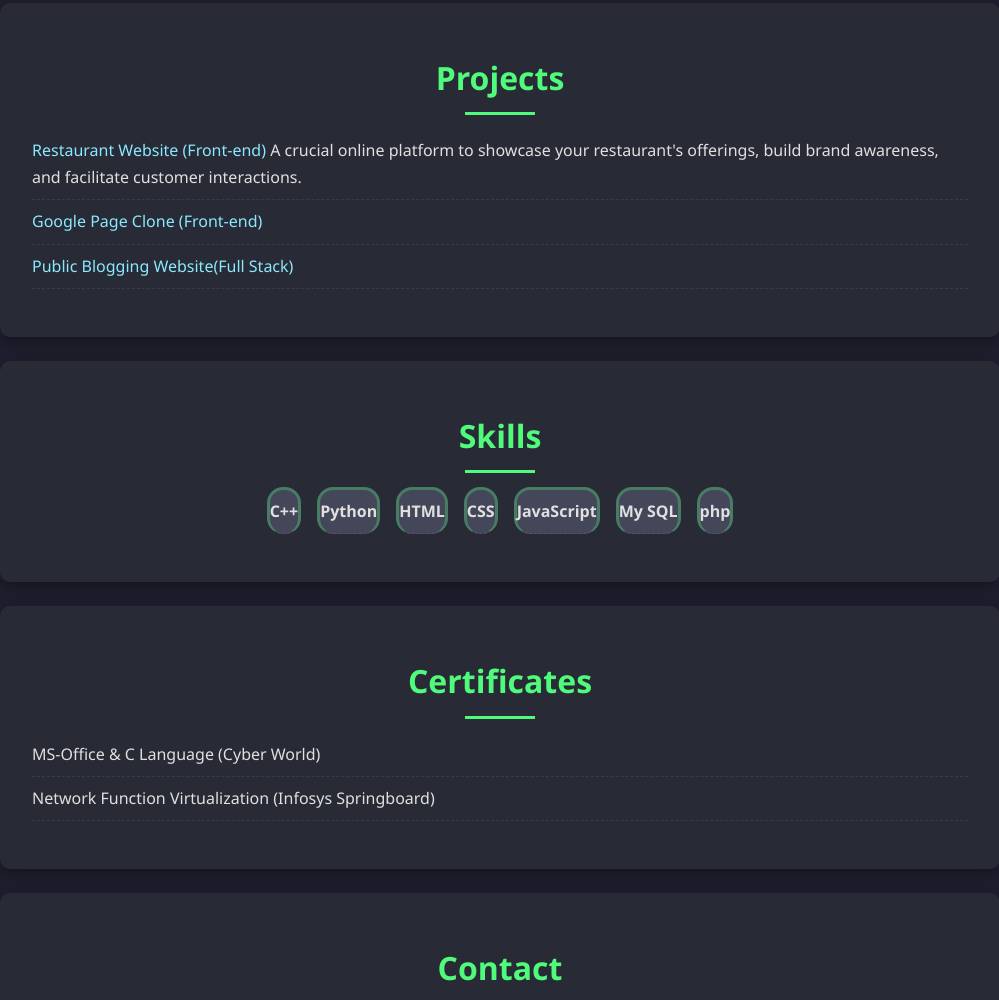
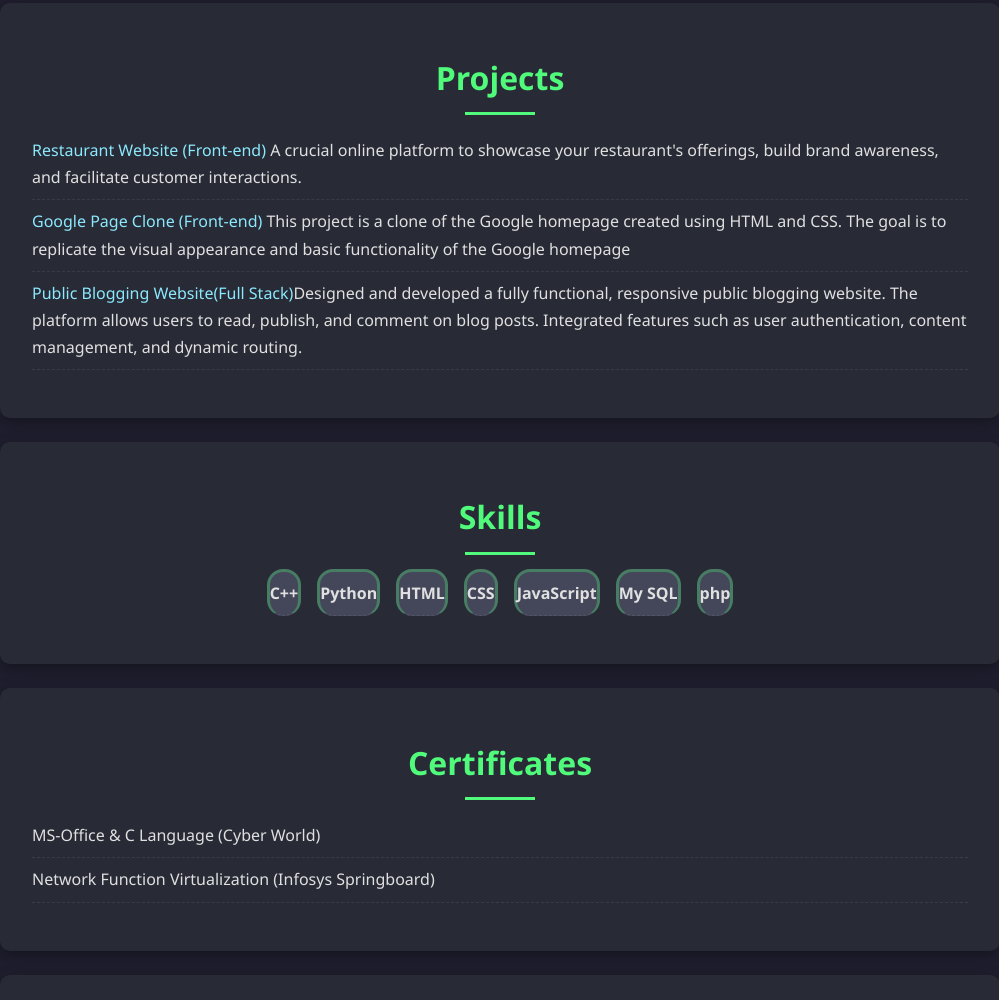
Before and after one commit to lokesh1657/portfolio, a plain HTML site: page index.html in a window 1280 px wide. Shown: the part 1183-2183 px from the top of the page, without its empty margins (140-1139 px from the left). Drawn offline with Linux system fonts and the light colour scheme; a web font is replaced by a local one.

Commit message:
first commit

```diff
--- a/index.html
+++ b/index.html
@@ -55,8 +55,10 @@
     <h2>Projects</h2>
     <ul>
       <li><a href="https://lokesh1657.github.io/restaurant/">Restaurant Website (Front-end)</a>  A crucial online platform to showcase your restaurant's offerings, build brand awareness, and facilitate customer interactions.</li>
-      <li><a href="https://lokesh1657.github.io/google/">Google Page Clone (Front-end)</a></li>
-      <li><a href="#">Public Blogging Website(Full Stack)</a></li>
+      <li><a href="https://lokesh1657.github.io/google/">Google Page Clone (Front-end)</a> This project is a clone of the Google homepage created using HTML and CSS. The goal is to replicate the visual appearance and basic functionality of the Google homepage</li>
+      <li><a href="#">Public Blogging Website(Full Stack)</a>Designed and developed a fully functional, responsive public blogging website. The platform allows users to read, publish, and comment on blog posts.
+Integrated features such as user authentication, content management, and dynamic routing.
+</li>
 
     </ul>
   </section>
```
